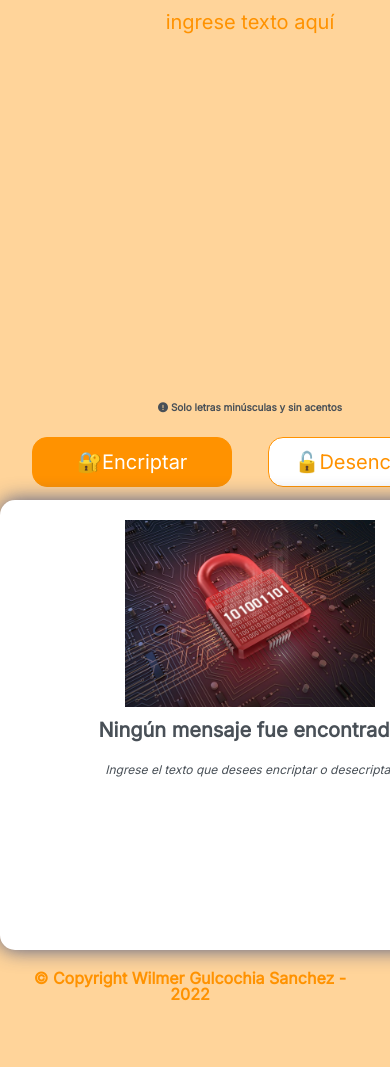
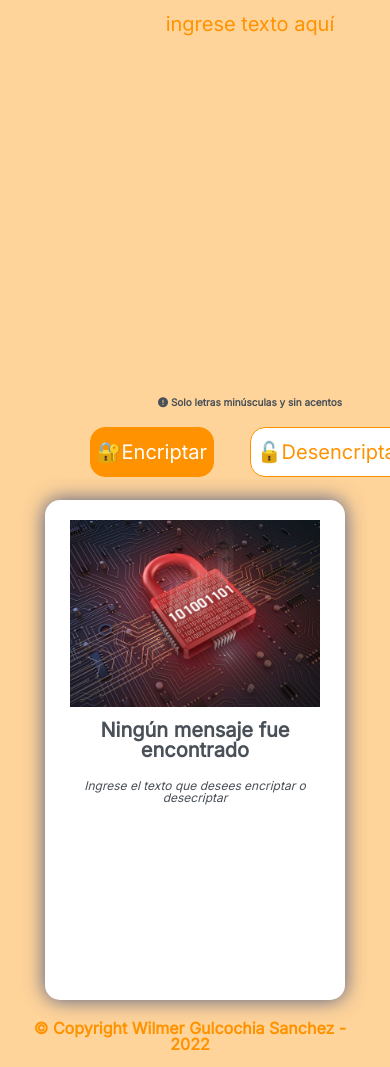
Before and after one commit to mysterio-wil/Challenge-ONE-Encriptador-de-texto, a plain HTML site: page index.html in a window 390 px wide. Shown: the part 33-1100 px from the top of the page. Before the commit the page ends 1065 px from the top, so only its background shows below. Drawn offline with Linux system fonts and the light colour scheme.

Commit message:
se hizo cambios en el css parte del responsive

```diff
--- a/style.css
+++ b/style.css
@@ -3,7 +3,7 @@
     font-family: 'Inter';
     font-weight: 400;
     font-size: 20px;
-    line-height: 100%;
+    /*line-height: 100%;*/
 }
 
 body {
@@ -249,9 +249,13 @@ body {
         flex-direction: column;
     }
     .cajaDerecha{
-        width: 500px;
-        height: 450px;
+        margin: 0 auto;
+        /*width: 500px;
+        height: 450px;*/
     }
+    .btnDesencriptar, .btnEncriptar{
+        width: auto;
+     }
 
     .etiqueta1 {
         padding: 10px;
@@ -260,4 +264,6 @@ body {
     .etiqueta2 {
         padding: 10px;
     }
+
+
 }
```
